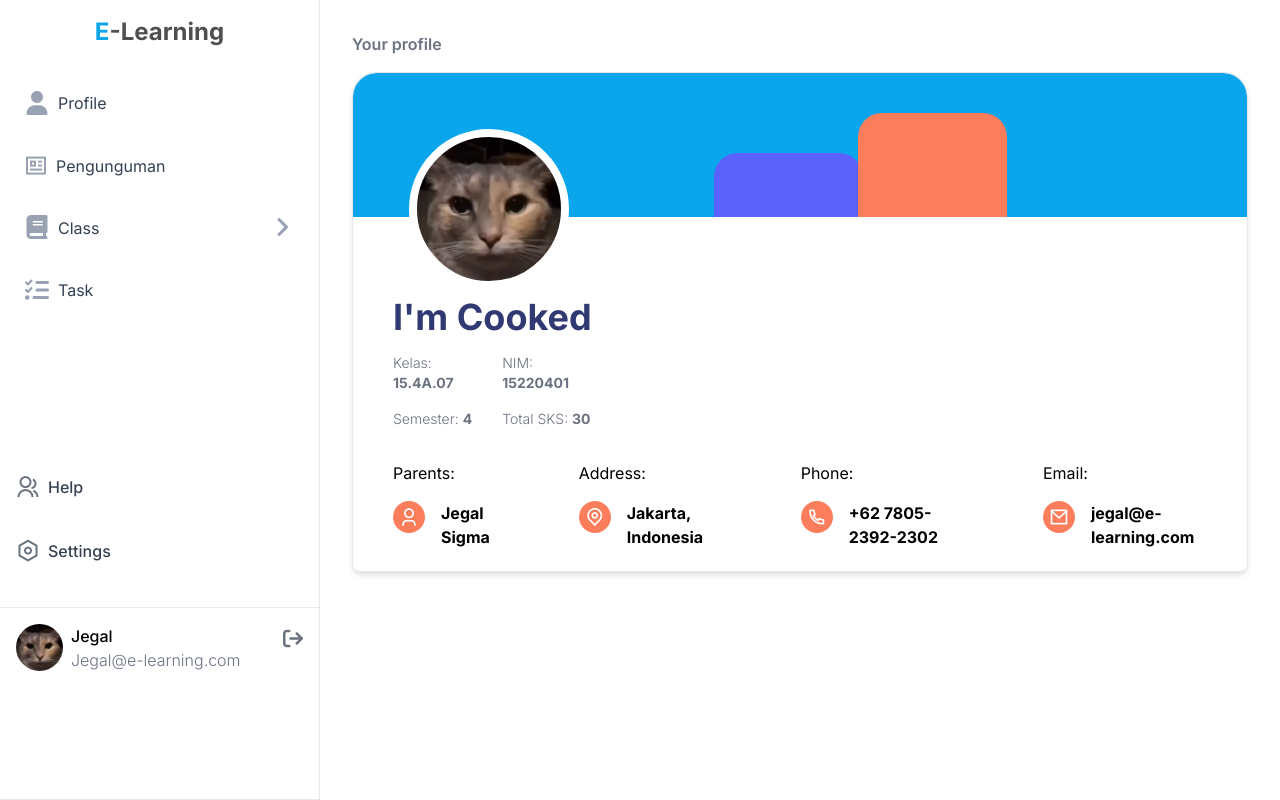
After one commit to zelaver/e-learning-ci4, a CodeIgniter 4 app: the page made by app/Views/main/profile.php in a window 1280 px wide. The commit adds this page. Run offline with PHP 8.4 and a stand-in for CodeIgniter, Linux system fonts and the light colour scheme; the template is opened without the code that fills it, so the values that code supplies are empty; some libraries are stand-ins or nearby versions.

Commit message:
membuat page profile

```diff
--- a/app/Config/Routes.php
+++ b/app/Config/Routes.php
@@ -9,3 +9,4 @@ $routes->get('/', 'Pengunguman::index');
 $routes->get('pengunguman', 'Pengunguman::index');
 $routes->get('class', 'Classes::index');
 $routes->get('task', 'Task::index');
+$routes->get('profile', 'Profile::index');
--- /dev/null
+++ b/app/Views/main/profile.php
@@ -0,0 +1,62 @@
+<?php
+$data["judul"] = "Class";
+echo view("templates/head", $data);
+?>
+
+
+<body class="">
+    <?php echo view("templates/nav"); ?>
+    <main class="ml-80 h-min-[100vh] p-8">
+        <h1 class="font-semibold text-gray-500 mb-4">Your profile</h1>
+        <div class="profile w-full min-h-[500px] rounded-lg relative border shadow-md rounded-t-3xl">
+            <div class="profile-cover bg-[#0ba5ec] h-36 -z-20 rounded-t-3xl relative "></div>
+            <div class="profile-cover bg-[#5B61FB] h-36 w-1/6 -z-10 absolute top-20 right-96 rounded-t-3xl "></div>
+            <div class="profile-cover bg-[#FB7D5B] h-36 w-1/6 -z-10 absolute top-10 right-60 rounded-t-3xl "></div>
+            <div class="profile-image h-40 w-40 bg-cover border-8 border-white bg-center rounded-full absolute top-14 left-14" style="background-image: url('img/imcooked.png');"></div>
+            <div class="profile-content mx-10 pt-20 flex flex-col gap-8 z-50 bg-white">
+                <div class="profile-text grid gap-4 w-1/4">
+                    <h1 class="font-bold text-4xl text-[#303972] col-span-2">I'm Cooked</h1>
+                    <p class="font-light text-gray-500 text-sm">Kelas: <span class="font-bold">15.4A.07</span></p>
+                    <p class="font-light text-gray-500 text-sm">NIM: <span class="font-bold">15220401</span></p>
+                    <p class="font-light text-gray-500 text-sm">Semester: <span class="font-bold">4</span></p>
+                    <p class="font-light text-gray-500 text-sm">Total SKS: <span class="font-bold">30</span></p>
+                </div>
+                <div class="profile-contact flex gap-20">
+                    <div class="parents grid gap-y-4 gap-x-4">
+                        <h2 class="col-span-2">Parents:</h2>
+                        <div class="parents-logo bg-[#FB7D5B] h-8 w-8 flex justify-center rounded-full items-center ">
+                            <i class="ri-user-3-line text-xl text-white"></i>
+                        </div>
+                        <p class="text-base flex justify-center items-center font-bold">Jegal Sigma</p>
+                    </div>
+                    <div class="address grid gap-y-4 gap-x-4">
+                        <h2 class="col-span-2">Address:</h2>
+                        <div class="address-logo bg-[#FB7D5B] h-8 w-8 flex justify-center rounded-full items-center ">
+                            <i class="ri-map-pin-line text-xl text-white"></i>
+                        </div>
+                        <p class="text-base flex justify-center items-center font-bold">Jakarta, Indonesia</p>
+                    </div>
+                    <div class="phone grid gap-y-4 gap-x-4">
+                        <h2 class="col-span-2">Phone:</h2>
+                        <div class="phone-logo bg-[#FB7D5B] h-8 w-8 flex justify-center rounded-full items-center ">
+                            <i class="ri-phone-line text-xl text-white"></i>
+                        </div>
+                        <p class="text-base flex justify-center items-center font-bold">+62 7805-2392-2302</p>
+                    </div>
+                    <div class="email grid gap-y-4 gap-x-4">
+                        <h2 class="col-span-2">Email:</h2>
+                        <div class="email-logo bg-[#FB7D5B] h-8 w-8 flex justify-center rounded-full items-center ">
+                            <i class="ri-mail-line text-xl text-white"></i>
+                        </div>
+                        <p class="text-base flex justify-center items-center font-bold">jegal@e-learning.com</p>
+                    </div>
+                </div>
+            </div>
+        </div>
+
+
+    </main>
+
+</body>
+
+</html>
--- a/app/Views/templates/nav.php
+++ b/app/Views/templates/nav.php
@@ -8,8 +8,8 @@
             </a>
         </li>
         <li class="group">
-            <a href="pengunguman" class="nav-link group-hover:text-white transition-colors duration-100">
-                <i class="fa-xl fa-solid fa-house group-hover:text-white transition-colors duration-100"></i>
+            <a href="pengunguman" class="nav-link group-hover:text-white transition-colors duration-100 ">
+                <i class="ri-news-line group-hover:text-white transition-colors duration-100 text-2xl h-6 aspect-square flex text-[#98a2b3] items-center"></i>
                 <p>Pengunguman</p>
             </a>
         </li>
@@ -26,22 +26,29 @@
                 <p>Task</p>
             </a>
         </li>
-        <li class="group">
-            <a href="help" class="nav-link group-hover:text-white transition-colors duration-100">
-                <i class="ri-group-line group-hover:text-white transition-colors duration-100 text-2xl"></i>
-                <p>Help</p>
-            </a>
-        </li>
+
     </ul>
 
     <!-- Footer -->
     <div class="footer mt-auto mb-32 flex flex-col gap-6">
         <!-- Settings Button -->
+        <ul>
+        <li class="group">
+            <a href="#" class="flex justify-start gap-2 w-full font-medium text-gray-700 align-middle hover:bg-gray-300 p-4         transition-colors duration-100 cursor-default">
+                <i class="ri-group-line text-gray-500 text-2xl" aria-hidden="true"></i>
+                <p class="text-base self-center">Help</p>
+            </a>
 
-        <a href="#" class="flex justify-start gap-2 w-full font-medium text-gray-700 align-middle hover:bg-gray-300 p-4 transition-colors duration-100 cursor-default">
-            <i class="fa fa-cog text-gray-500 fa-lg" aria-hidden="true"></i>
-            <p class="text-base self-center">Settings</p>
-        </a>
+
+        </li>
+        <li>
+            <a href="#" class="flex justify-start gap-2 w-full font-medium text-gray-700 align-middle hover:bg-gray-300 p-4 transition-colors duration-100 cursor-default">
+                <i class="ri-settings-line text-gray-500 text-2xl" aria-hidden="true"></i>
+                <p class="text-base self-center">Settings</p>
+            </a>
+        </li>
+        </ul>
+
 
 
         <!-- Profile section  -->
@@ -49,6 +56,7 @@
             <img src="img/imcooked.png" alt="pp" class=" aspect-square h-full rounded-full object-cover object-center">
             <div class="username-email ml-2 mr-auto">
                 <p class="font-medium">Jegal</p>
+
                 <p class="font-light text-gray-500">Jegal@e-learning.com</p>
             </div>
             <a href="" class="inline-block">
--- a/package.json
+++ b/package.json
@@ -19,9 +19,11 @@
 	"dependencies": {
 		"autoprefixer": "^10.4.19",
 		"postcss": "^8.4.38",
+		"prettier": "^3.2.5",
 		"tailwindcss": "^3.4.3"
 	},
 	"devDependencies": {
+		"@prettier/plugin-php": "^0.22.2",
 		"browsersync": "^0.0.1-security",
 		"concurrently": "^8.2.2"
 	}
--- a/public/css/nav.css
+++ b/public/css/nav.css
@@ -17,7 +17,7 @@
 	color: #ffffff;
 }
 
-.nav-selected .fa-solid {
+.nav-selected .fa-solid ,.nav-selected .ri-news-line{
 	color: #ffffff;
 }
 
```
Also changed, not shown: app/Controllers/Profile.php (added, +14 -0 lines), app/Views/main/class.php (+10 -13 lines), app/Views/main/pengunguman.php (+4 -6 lines), app/Views/main/task.php (+5 -9 lines), package-lock.json, public/css/tailwind.css, public/img/profile.png (added), 2 other files.
